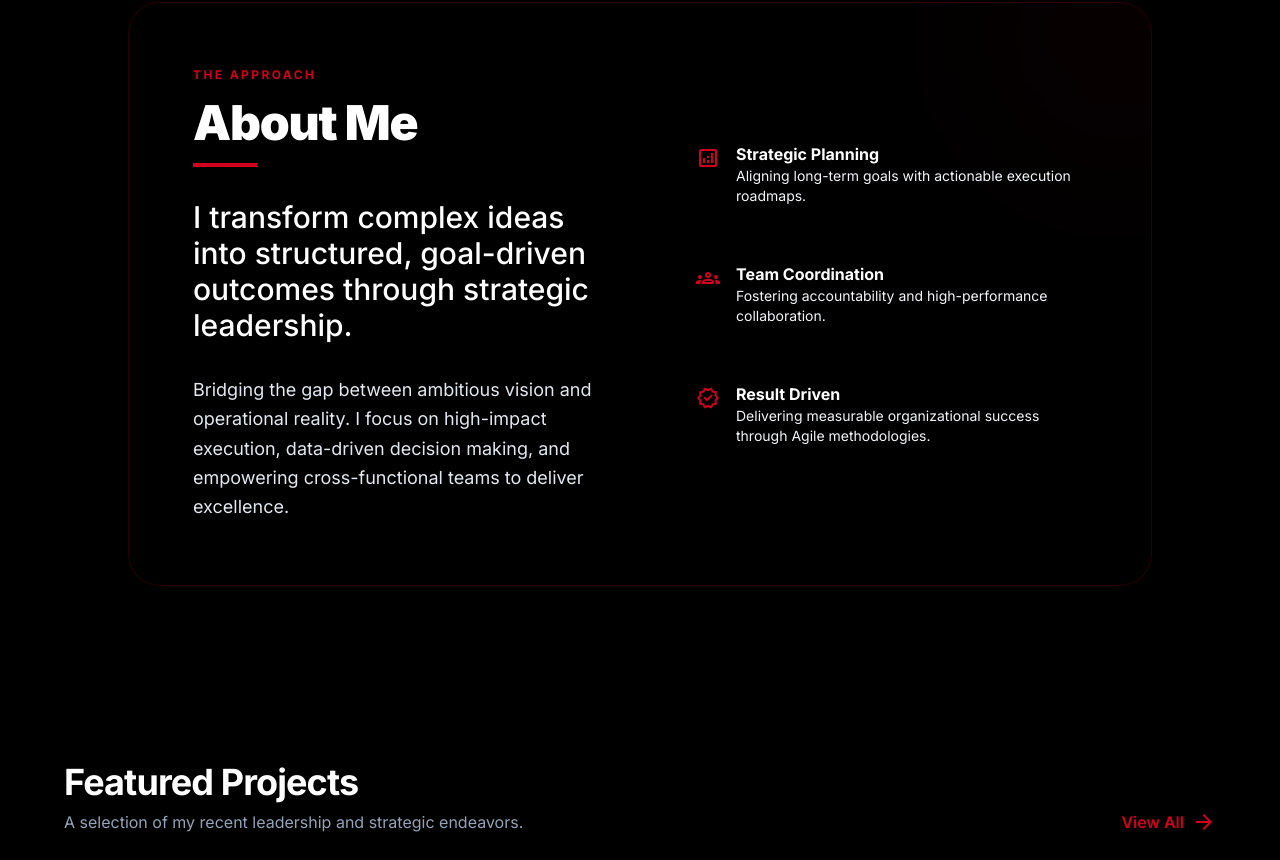
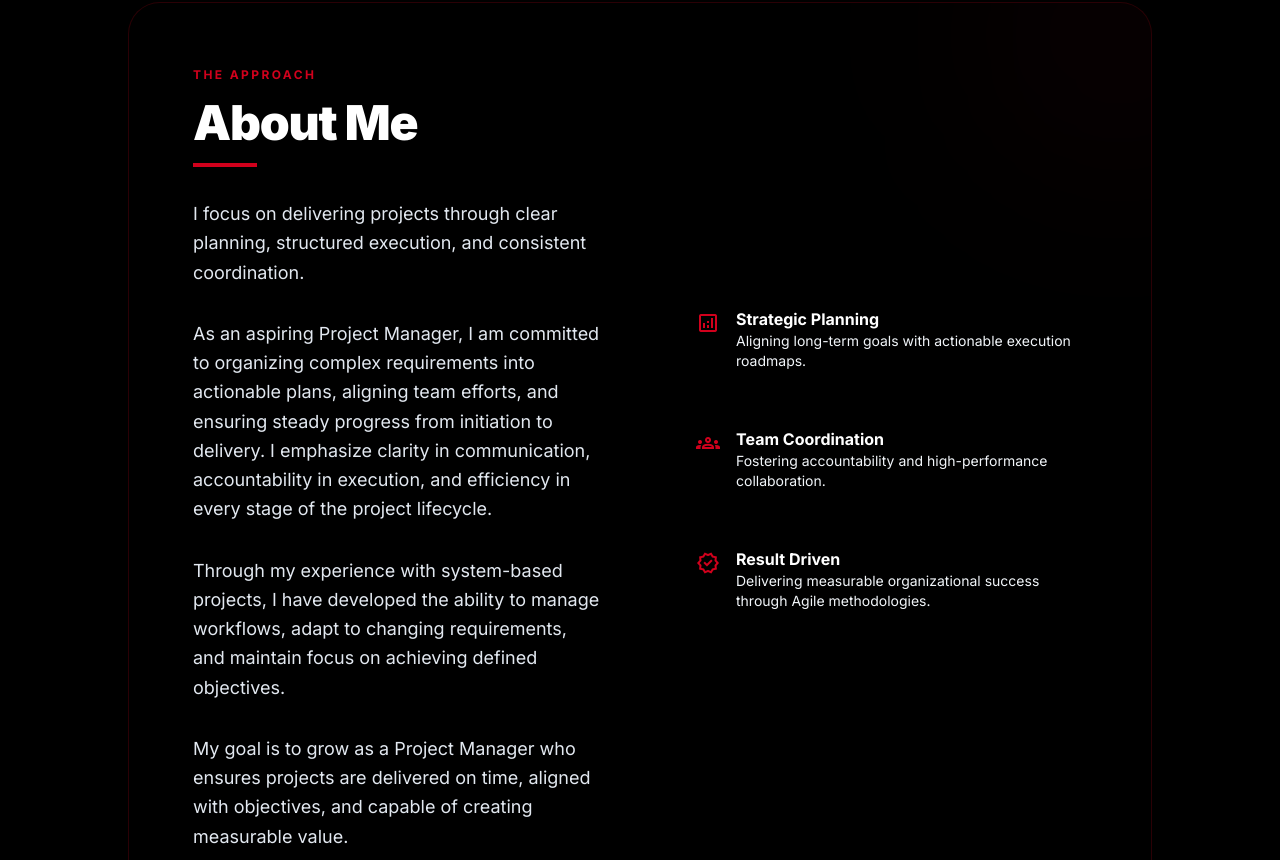
Before and after one commit to nethmaHarini/nethmaHarini.github.io, a React (Vite) app: page / in a window 1280 px wide. Shown: the part 820-1680 px from the top of the page. Built offline with nearby package versions, Linux system fonts and the light colour scheme.

Commit message:
Update About.jsx

```diff
--- a/src/components/About.jsx
+++ b/src/components/About.jsx
@@ -19,16 +19,24 @@ const About = () => {
                 <div className="w-16 h-1 bg-primary"></div>
               </div>
 
-              <p className="text-2xl md:text-3xl text-white font-medium leading-tight">
-                I transform complex ideas into structured, goal-driven outcomes
-                through strategic leadership.
+              <p className="text-lg leading-relaxed text-slate-200">
+                I focus on delivering projects through clear planning, structured execution, and consistent coordination.
               </p>
 
               <p className="text-lg leading-relaxed text-slate-200">
-                Bridging the gap between ambitious vision and operational
-                reality. I focus on high-impact execution, data-driven decision
-                making, and empowering cross-functional teams to deliver
-                excellence.
+                As an aspiring Project Manager, I am committed to organizing complex requirements into actionable plans,
+                aligning team efforts, and ensuring steady progress from initiation to delivery. I emphasize clarity in
+                communication, accountability in execution, and efficiency in every stage of the project lifecycle.
+              </p>
+
+              <p className="text-lg leading-relaxed text-slate-200">
+                Through my experience with system-based projects, I have developed the ability to manage workflows,
+                adapt to changing requirements, and maintain focus on achieving defined objectives.
+              </p>
+
+              <p className="text-lg leading-relaxed text-slate-200">
+                My goal is to grow as a Project Manager who ensures projects are delivered on time, aligned with objectives,
+                and capable of creating measurable value.
               </p>
             </div>
 
```
